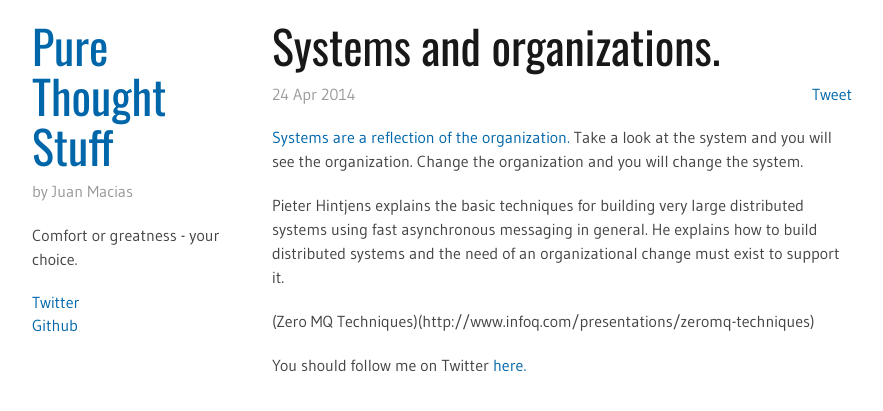
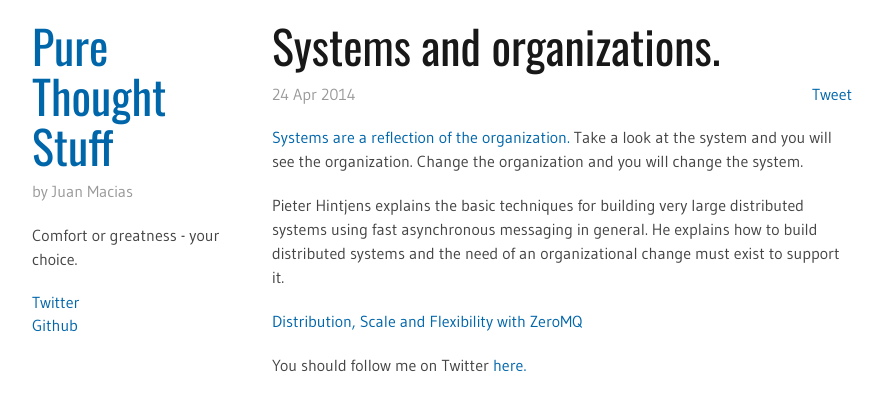
Before and after one commit to jmacias/jmacias.github.com, a Jekyll site: the page built from _posts/2014-04-24-Systems-and-organizations.md, in a window 1280 px wide. Shown: the top 411 px of the page, without its empty margins (138-1021 px from the left). Built offline with Jekyll 4.4.1, drawn with Linux system fonts in a browser that asks for light colours; Markdown is read by kramdown in place of the engine named in the settings; comment, search, counter and statistics services are not loaded.

Commit message:
Fix Link

```diff
--- a/_posts/2014-04-24-Systems-and-organizations.md
+++ b/_posts/2014-04-24-Systems-and-organizations.md
@@ -7,6 +7,6 @@ published: true
 
 Pieter Hintjens explains the basic techniques for building very large distributed systems using fast asynchronous messaging in general. He explains how to build distributed systems and the need of an organizational change must exist to support it.
 
-(Zero MQ Techniques)(http://www.infoq.com/presentations/zeromq-techniques)
+[Distribution, Scale and Flexibility with ZeroMQ](http://www.infoq.com/presentations/zeromq-techniques)
 
 [Conways_law]: http://en.wikipedia.org/wiki/Conway's_law "Conway's law"
```
